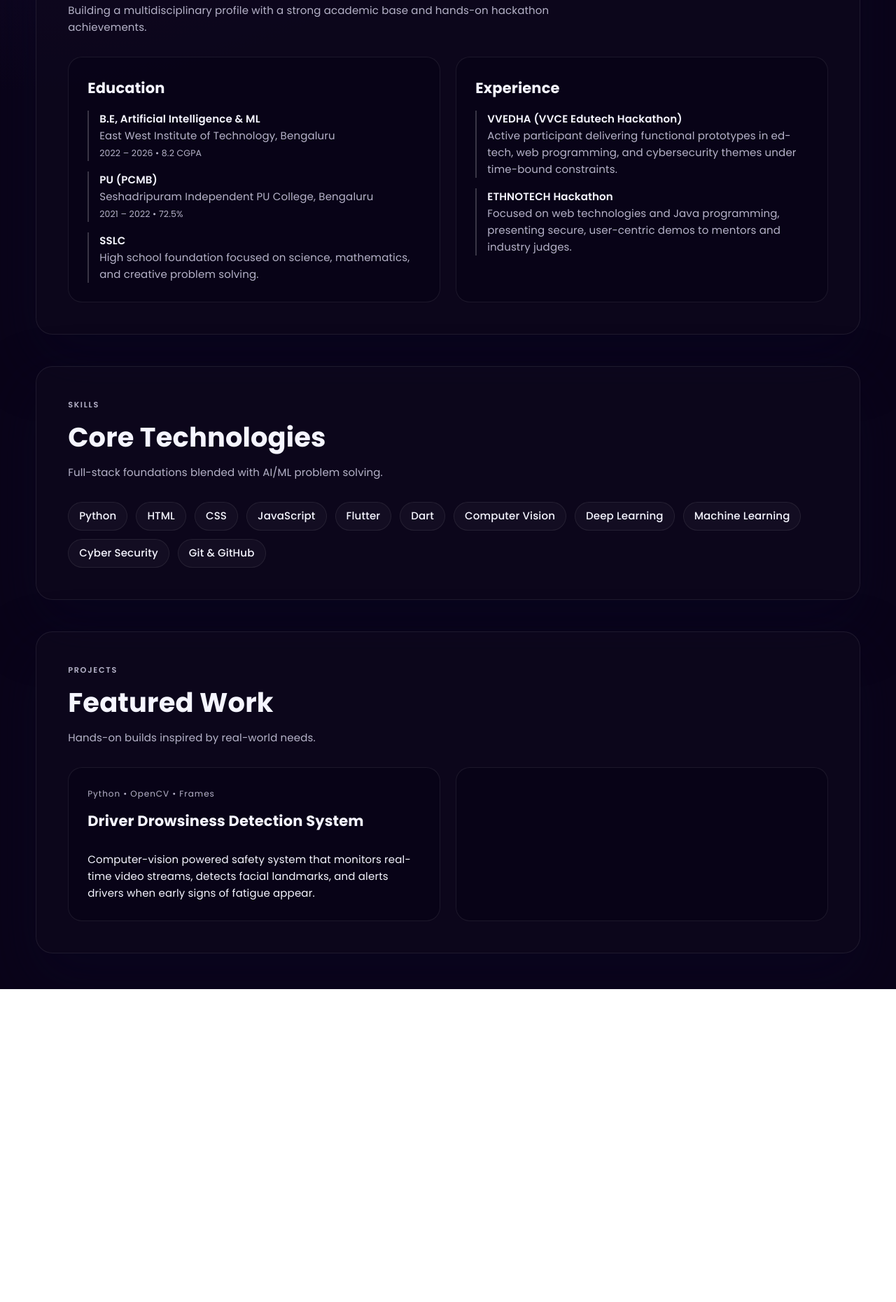
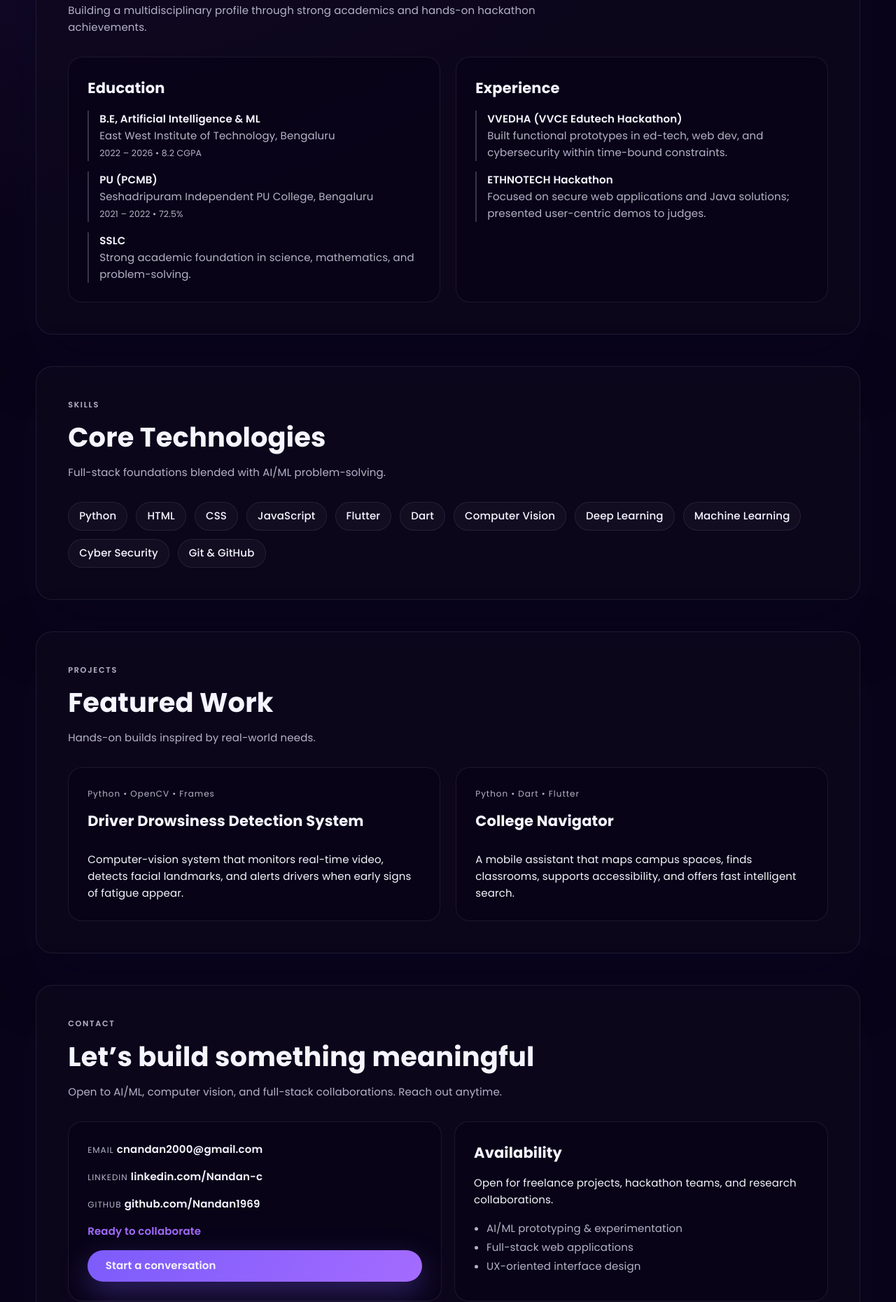
Before and after one commit to Nandan1969/portfolio, a plain HTML site: page index.html in a window 1280 px wide. Shown: the part 940-2800 px from the top of the page at 70% size. Before the commit the page ends 2353 px from the top, so only its background shows below. Drawn offline with Linux system fonts and the light colour scheme.

Commit message:
Revise index.html for SEO and content updates
Updated SEO metadata, added new projects, and improved content structure.

```diff
--- a/index.html
+++ b/index.html
@@ -5,32 +5,32 @@
   <meta name="viewport" content="width=device-width, initial-scale=1.0" />
   <title>Nandan C | AIML Engineer Portfolio</title>
 
-    <!-- ✅ SEO Meta Description -->
-    <meta name="description" content="Portfolio of Nandan C, AIML Engineer specializing in machine learning, computer vision, and full-stack web development. Explore projects, skills, and collaborations." />
-
-    <!-- ✅ Keywords -->
-    <meta name="keywords" content="Nandan C, AIML Engineer, Machine Learning, Computer Vision, Full-stack Developer, Portfolio, Bengaluru" />
-
-    <!-- ✅ Author -->
+  <!-- SEO -->
+  <meta name="description"
+    content="Portfolio of AIML Engineer Nandan C — specializing in machine learning, computer vision, deep learning, and full-stack development. Explore projects, skills, and collaborations." />
+  <meta name="keywords"
+    content="Nandan C, AIML Engineer, Machine Learning, Computer Vision, Deep Learning, AI Engineer, Full-stack Developer, Portfolio, Bengaluru" />
   <meta name="author" content="Nandan C" />
 
-    <!-- ✅ Open Graph (Social Sharing) -->
+  <!-- Open Graph -->
   <meta property="og:title" content="Nandan C | AIML Engineer Portfolio" />
-    <meta property="og:description" content="Explore projects in AI/ML, computer vision, and full-stack development by Nandan C." />
+  <meta property="og:description"
+    content="Explore AI/ML, computer vision, and full-stack development projects by engineer Nandan C." />
   <meta property="og:image" content="image.png" />
   <meta property="og:url" content="https://yourdomain.com" />
   <meta property="og:type" content="website" />
 
-    <!-- ✅ Twitter Card -->
+  <!-- Twitter -->
   <meta name="twitter:card" content="summary_large_image" />
   <meta name="twitter:title" content="Nandan C | AIML Engineer Portfolio" />
-    <meta name="twitter:description" content="Explore projects in AI/ML, computer vision, and full-stack development by Nandan C." />
+  <meta name="twitter:description"
+    content="Explore projects in AIML, deep learning, and full-stack web development by Nandan C." />
   <meta name="twitter:image" content="image.png" />
 
-    <!-- ✅ Favicon -->
+  <!-- Favicon -->
   <link rel="icon" href="favicon.ico" type="image/x-icon" />
 
-    <!-- ✅ Fonts & CSS -->
+  <!-- Fonts & Icons -->
   <link rel="preconnect" href="https://fonts.googleapis.com" />
   <link rel="preconnect" href="https://fonts.gstatic.com" crossorigin />
   <link
@@ -40,94 +40,90 @@
   <link
     rel="stylesheet"
     href="https://cdnjs.cloudflare.com/ajax/libs/font-awesome/6.5.1/css/all.min.css"
-      integrity="sha512-DTOQO9RWCH3ppGqcWaEA1BIZOC6xxalwEsw9c2QQeAIftl+Vegovlnee1c9QX4TctnWMn13TZye+giMm8e2LwA=="
     crossorigin="anonymous"
     referrerpolicy="no-referrer"
   />
+
+  <!-- CSS -->
   <link rel="stylesheet" href="design.css" />
 
-    <!-- ✅ Performance -->
+  <!-- Preloading -->
   <link rel="preload" href="design.css" as="style" />
   <link rel="preload" href="image.png" as="image" />
 </head>
+
 <body>
+
+  <!-- HEADER -->
   <header class="site-header">
     <div class="logo">NANDAN C</div>
-      <nav aria-label="Main navigation">
+    <nav aria-label="Main Navigation">
       <a href="#home">Home</a>
       <a href="#about">About Me</a>
       <a href="#skills">Skills</a>
       <a href="#projects">Projects</a>
       <a href="#contact">Contact</a>
     </nav>
-      <a
-        class="primary-btn"
-        href="mailto:cnandan2000@gmail.com?subject=Let%27s%20collaborate"
-        >Get in touch</a
-      >
+    <a class="primary-btn"
+      href="mailto:cnandan2000@gmail.com?subject=Let%27s%20collaborate">Get in
+      touch</a>
   </header>
 
   <main>
-      <!-- Hero Section -->
+
+    <!-- HERO -->
     <section id="home" class="hero">
       <div class="hero-text">
         <p class="eyebrow">Hi, I am Nandan C</p>
         <h1>AIML Engineer</h1>
+
         <p class="intro">
-            Motivated and results-driven AI/ML engineering student with a solid foundation
-            in machine learning, computer vision, and full-stack web technologies.
-            Passionate about breaking down complex user experience challenges to deliver clean,
-            reliable, and integrity-focused solutions.
+          Motivated and results-driven AI/ML engineering student with strong foundations in
+          machine learning, computer vision, and full-stack development.
+          Passionate about solving complex UX and data challenges with clean,
+          reliable, and integrity-driven solutions.
         </p>
+
         <div class="hero-actions">
-            <a
-              class="primary-btn"
-              href="mailto:cnandan2000@gmail.com?subject=Project%20Opportunity"
-              >Get in touch</a
-            >
+          <a class="primary-btn"
+            href="mailto:cnandan2000@gmail.com?subject=Project%20Opportunity">Get
+            in touch</a>
+
           <div class="socials">
             <span>Connect</span>
             <div class="social-icons">
-                <a
-                  href="https://github.com/Nandan1969"
-                  target="_blank"
-                  rel="noopener"
-                  aria-label="Github"
-                  ><i class="fa-brands fa-github"></i
-                ></a>
-                <a
-                  href="https://www.linkedin.com/in/nandan-c-877365306/"
-                  target="_blank"
-                  rel="noopener"
-                  aria-label="LinkedIn"
-                  ><i class="fa-brands fa-linkedin-in"></i
-                ></a>
+              <a href="https://github.com/Nandan1969" target="_blank"
+                aria-label="GitHub"><i class="fa-brands fa-github"></i></a>
+              <a href="https://www.linkedin.com/in/nandan-c-877365306/"
+                target="_blank" aria-label="LinkedIn"><i
+                  class="fa-brands fa-linkedin-in"></i></a>
             </div>
           </div>
         </div>
       </div>
+
       <div class="hero-photo">
         <div class="photo-frame" tabindex="0">
-            <img
-              src="image.png"
-              alt="Portrait of AIML Engineer Nandan C"
-              loading="lazy"
-            />
+          <img src="image.png" alt="Portrait of AIML Engineer Nandan C"
+            loading="lazy" />
         </div>
       </div>
     </section>
 
-      <!-- About Section -->
+    <!-- ABOUT -->
     <section id="about" class="panel">
       <div class="panel-header">
         <p class="eyebrow">About Me</p>
         <h2>Education & Experience</h2>
         <p>
-            Building a multidisciplinary profile with a strong academic base and
+          Building a multidisciplinary profile through strong academics and
           hands-on hackathon achievements.
         </p>
       </div>
+
       <div class="panel-grid">
+
+        <!-- Education -->
         <div class="card">
           <h3>Education</h3>
           <ul class="timeline">
@@ -136,50 +132,53 @@
               <p>East West Institute of Technology, Bengaluru</p>
               <small>2022 – 2026 • 8.2 CGPA</small>
             </li>
+
             <li>
               <span class="label">PU (PCMB)</span>
               <p>Seshadripuram Independent PU College, Bengaluru</p>
               <small>2021 – 2022 • 72.5%</small>
             </li>
+
             <li>
               <span class="label">SSLC</span>
-                <p>
-                  High school foundation focused on science, mathematics, and
-                  creative problem solving.
-                </p>
+              <p>Strong academic foundation in science, mathematics, and problem-solving.</p>
             </li>
           </ul>
         </div>
+
+        <!-- Experience -->
         <div class="card">
           <h3>Experience</h3>
           <ul class="timeline">
             <li>
               <span class="label">VVEDHA (VVCE Edutech Hackathon)</span>
               <p>
-                  Active participant delivering functional prototypes in
-                  ed-tech, web programming, and cybersecurity themes under
-                  time-bound constraints.
+                Built functional prototypes in ed-tech, web dev, and
+                cybersecurity within time-bound constraints.
               </p>
             </li>
+
             <li>
               <span class="label">ETHNOTECH Hackathon</span>
               <p>
-                  Focused on web technologies and Java programming, presenting
-                  secure, user-centric demos to mentors and industry judges.
+                Focused on secure web applications and Java solutions;
+                presented user-centric demos to judges.
               </p>
             </li>
           </ul>
         </div>
+
       </div>
     </section>
 
-      <!-- Skills Section -->
+    <!-- SKILLS -->
     <section id="skills" class="panel">
       <div class="panel-header">
         <p class="eyebrow">Skills</p>
         <h2>Core Technologies</h2>
-          <p>Full-stack foundations blended with AI/ML problem solving.</p>
+        <p>Full-stack foundations blended with AI/ML problem-solving.</p>
       </div>
+
       <div class="chip-grid">
         <span class="chip">Python</span>
         <span class="chip">HTML</span>
@@ -195,21 +194,97 @@
       </div>
     </section>
 
-      <!-- Projects Section -->
+    <!-- PROJECTS -->
     <section id="projects" class="panel">
       <div class="panel-header">
         <p class="eyebrow">Projects</p>
         <h2>Featured Work</h2>
         <p>Hands-on builds inspired by real-world needs.</p>
       </div>
+
       <div class="panel-grid">
+
+        <!-- Project 1 -->
         <article class="card project-card">
           <div class="card-tag">Python • OpenCV • Frames</div>
           <h3>Driver Drowsiness Detection System</h3>
           <p>
-              Computer-vision powered safety system that monitors real-time
-              video streams, detects facial landmarks, and alerts drivers when
-              early signs of fatigue appear.
+            Computer-vision system that monitors real-time video, detects
+            facial landmarks, and alerts drivers when early signs of fatigue
+            appear.
           </p>
         </article>
+
+        <!-- Project 2 (added back, missing earlier) -->
         <article class="card project-card">
+          <div class="card-tag">Python • Dart • Flutter</div>
+          <h3>College Navigator</h3>
+          <p>
+            A mobile assistant that maps campus spaces, finds classrooms,
+            supports accessibility, and offers fast intelligent search.
+          </p>
+        </article>
+
+      </div>
+    </section>
+
+    <!-- CONTACT -->
+    <section id="contact" class="panel contact-panel">
+      <div class="panel-header">
+        <p class="eyebrow">Contact</p>
+        <h2>Let’s build something meaningful</h2>
+        <p>
+          Open to AI/ML, computer vision, and full-stack collaborations. Reach out anytime.
+        </p>
+      </div>
+
+      <div class="contact-grid">
+
+        <!-- Contact Card -->
+        <div class="card contact-card">
+          <div>
+            <span class="label">Email</span>
+            <a href="mailto:cnandan2000@gmail.com">cnandan2000@gmail.com</a>
+          </div>
+
+          <div>
+            <span class="label">LinkedIn</span>
+            <a href="https://www.linkedin.com/in/nandan-c-877365306/"
+              target="_blank">linkedin.com/Nandan-c</a>
+          </div>
+
+          <div>
+            <span class="label">GitHub</span>
+            <a href="https://github.com/Nandan1969"
+              target="_blank">github.com/Nandan1969</a>
+          </div>
+
+          <p class="status">Ready to collaborate</p>
+
+          <a class="primary-btn"
+            href="mailto:cnandan2000@gmail.com?subject=Let%27s%20start%20a%20conversation">
+            Start a conversation
+          </a>
+        </div>
+
+        <!-- Availability -->
+        <div class="card availability-card">
+          <h3>Availability</h3>
+          <p>
+            Open for freelance projects, hackathon teams, and research collaborations.
+          </p>
+
+          <ul>
+            <li>AI/ML prototyping & experimentation</li>
+            <li>Full-stack web applications</li>
+            <li>UX-oriented interface design</li>
+          </ul>
+        </div>
+
+      </div>
+    </section>
+
+  </main>
+
+</body>
+</html>
```
Lines whose indentation alone changed are shown as unchanged.
